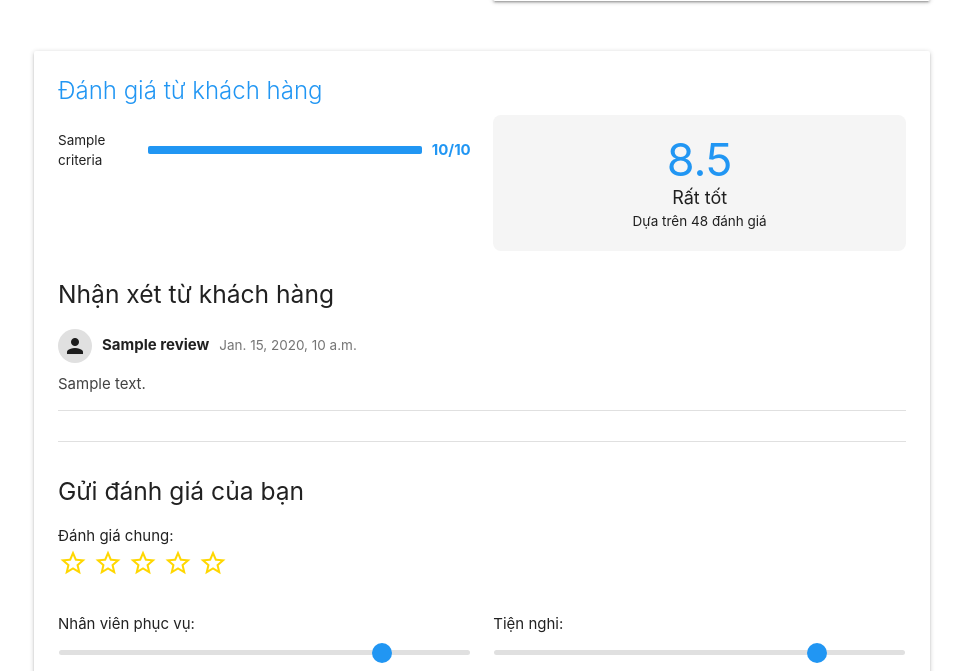
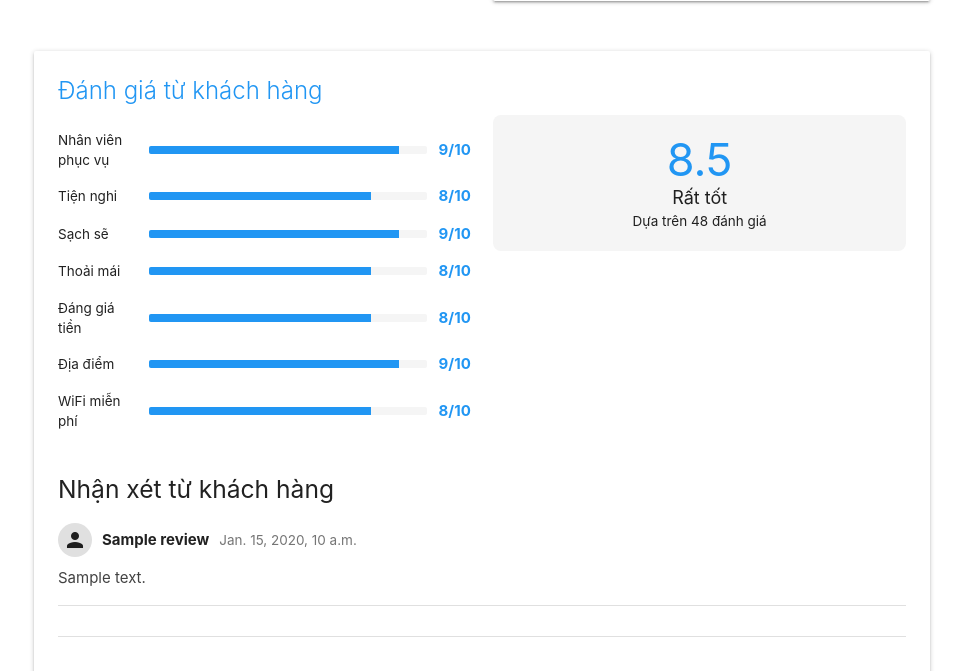
Before and after one commit to huytq1226/Hotel-Mangagement, a Django app: template room_slot/templates/booking/book-now.html in a window 1280 px wide. Shown: the part 386-1057 px from the top of the page, without its empty margins (158-1121 px from the left). Run offline with Django 3.2, Linux system fonts and the light colour scheme; the template is opened without the code that fills it: most values are stand-ins (such as "Sample title", 1, 10 or a date in 2020); some libraries are stand-ins or nearby versions.

Commit message:
fix 1 vài bug

```diff
--- a/room_slot/templates/booking/book-now.html
+++ b/room_slot/templates/booking/book-now.html
@@ -113,15 +113,55 @@
                     <div class="rating-statistics">
                         <div class="row">
                             <div class="col s12 m6">
-                                {% for criteria in ratings %}
                                 <div class="rating-criteria">
-                                    <div class="criteria-name">{{ criteria.name }}</div>
+                                    <div class="criteria-name">Nhân viên phục vụ</div>
                                     <div class="progress">
-                                        <div class="determinate" style="width: {{ criteria.score }}0%"></div>
+                                        <div class="determinate" style="width: 90%"></div>
                                     </div>
-                                    <div class="criteria-score">{{ criteria.score }}/10</div>
+                                    <div class="criteria-score">9/10</div>
                                 </div>
-                                {% endfor %}
+                                <div class="rating-criteria">
+                                    <div class="criteria-name">Tiện nghi</div>
+                                    <div class="progress">
+                                        <div class="determinate" style="width: 80%"></div>
+                                    </div>
+                                    <div class="criteria-score">8/10</div>
+                                </div>
+                                <div class="rating-criteria">
+                                    <div class="criteria-name">Sạch sẽ</div>
+                                    <div class="progress">
+                                        <div class="determinate" style="width: 90%"></div>
+                                    </div>
+                                    <div class="criteria-score">9/10</div>
+                                </div>
+                                <div class="rating-criteria">
+                                    <div class="criteria-name">Thoải mái</div>
+                                    <div class="progress">
+                                        <div class="determinate" style="width: 80%"></div>
+                                    </div>
+                                    <div class="criteria-score">8/10</div>
+                                </div>
+                                <div class="rating-criteria">
+                                    <div class="criteria-name">Đáng giá tiền</div>
+                                    <div class="progress">
+                                        <div class="determinate" style="width: 80%"></div>
+                                    </div>
+                                    <div class="criteria-score">8/10</div>
+                                </div>
+                                <div class="rating-criteria">
+                                    <div class="criteria-name">Địa điểm</div>
+                                    <div class="progress">
+                                        <div class="determinate" style="width: 90%"></div>
+                                    </div>
+                                    <div class="criteria-score">9/10</div>
+                                </div>
+                                <div class="rating-criteria">
+                                    <div class="criteria-name">WiFi miễn phí</div>
+                                    <div class="progress">
+                                        <div class="determinate" style="width: 80%"></div>
+                                    </div>
+                                    <div class="criteria-score">8/10</div>
+                                </div>
                             </div>
                             <div class="col s12 m6">
                                 <div class="rating-summary center-align">
```
